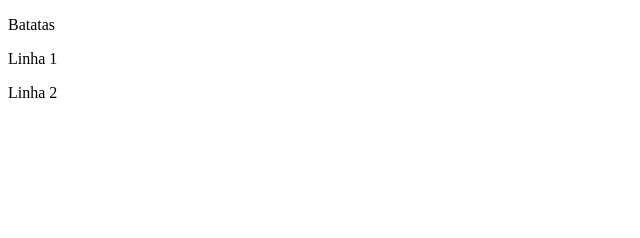
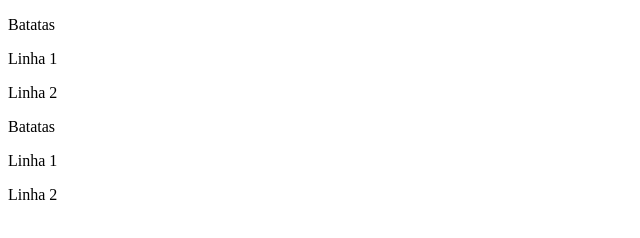
Before and after one commit to nicool-las/RepositorioCloud, a plain HTML site: page index.html in a window 1280 px wide. Shown: the whole page, without its empty margins (0-640 px from the left). Drawn offline with Linux system fonts and the light colour scheme.

Commit message:
mais linhas

```diff
--- a/index.html
+++ b/index.html
@@ -10,5 +10,9 @@
     <p>Batatas</p>
     <p>Linha 1</p>
     <p>Linha 2</p>
+    <p>Batatas</p>
+    <p>Linha 1</p>
+    <p>Linha 2</p>
+
 </body>
 </html>
```
